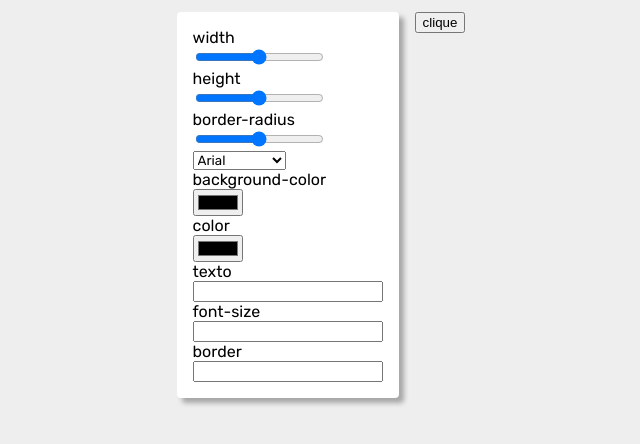
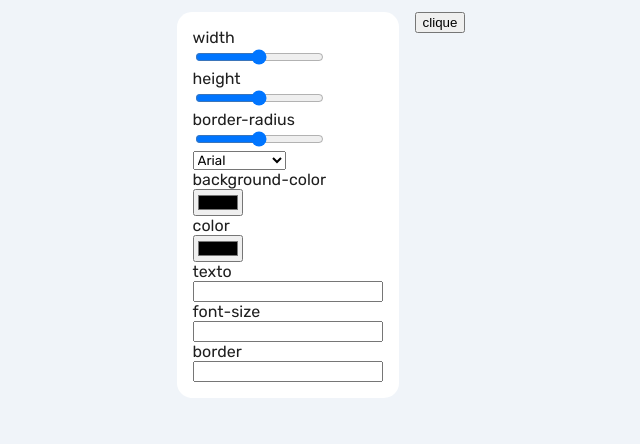
Before and after one commit to bruno-lima1/button-creator, a plain HTML site: page index.html in a window 1280 px wide. Shown: the whole page, without its empty margins (319-959 px from the left). Drawn offline with Linux system fonts and the light colour scheme.

Commit message:
updating css

```diff
--- a/css/style.css
+++ b/css/style.css
@@ -1,9 +1,10 @@
 @import url("https://fonts.googleapis.com/css2?family=Rubik:wght@300;400;500;600;700;800;900&display=swap");
 body {
   font-family: "Rubik", sans-serif;
-  background: #eee;
   margin: 0;
   padding: .75rem;
+  background: #f0f4f9;
+  color: #1f1f1f
 }
 label,
 select {
@@ -19,10 +20,9 @@ select {
 }
 .button-creator form {
   background: #fff;
-  border-radius: 4px;
+  border-radius: 15px;
   padding: 1rem;
   margin-right: 1rem;
-  box-shadow: 5px 5px 5px rgba(0, 0, 0, 0.3);
 }
 [data-cssText] {
   font-family: "Rubik", sans-serif;
--- a/index.html
+++ b/index.html
@@ -16,7 +16,7 @@
       <label for="height">height</label>
       <input type="range" name="height" id="height" min="0" max="100">
       <label for="borderRadius">border-radius</label>
-      <input type="range" name="borderRadius" id="borderRadius" min="0" max="100">
+      <input type="range" name="borderRadius" id="borderRadius" min="0" max="50">
       <select name="fontFamily" id="fontFamily">
         <option value="Arial">Arial</option>
         <option value="Georgia">Georgia</option>
```
